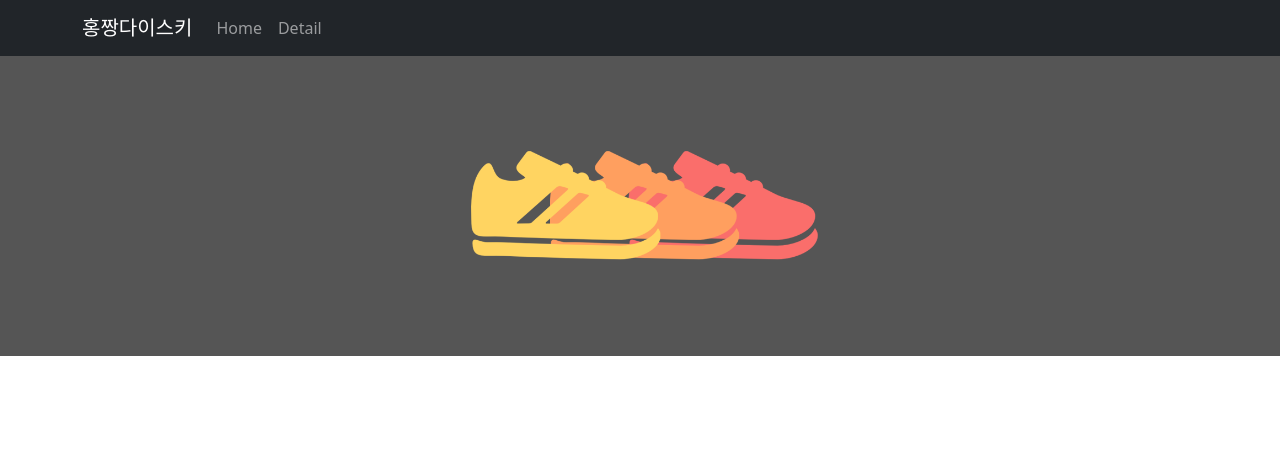
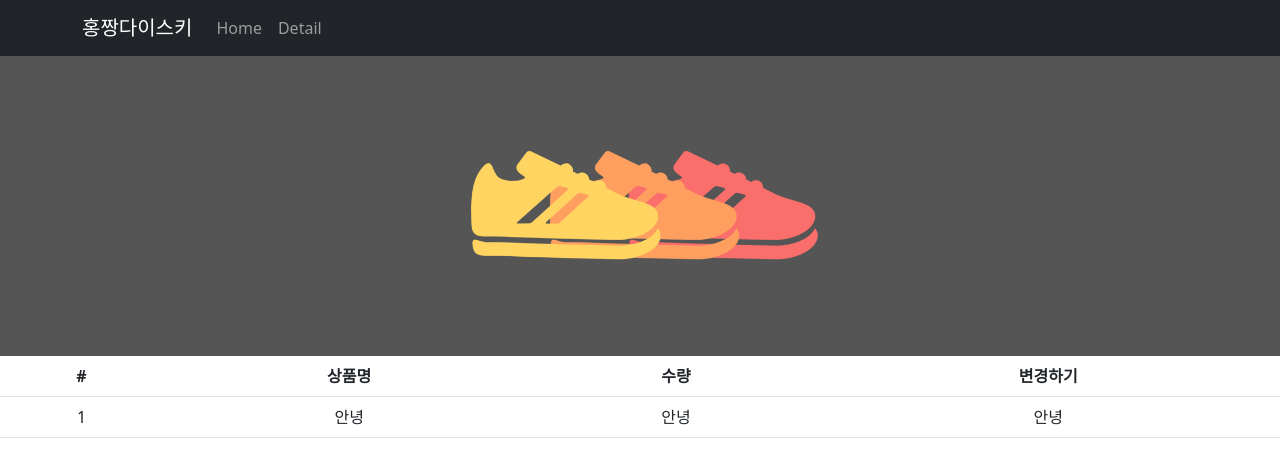
Before and after one commit to uonod1323/react2, a React (Create React App) app: page /cart in a window 1280 px wide. Before the commit this address had no page. Shown: the top 464 px of the page. Built offline with nearby package versions, Linux system fonts and the light colour scheme.

Commit message:
redux state추가

```diff
--- a/package.json
+++ b/package.json
@@ -3,6 +3,7 @@
   "version": "0.1.0",
   "private": true,
   "dependencies": {
+    "@reduxjs/toolkit": "^1.9.3",
     "@testing-library/jest-dom": "^5.16.5",
     "@testing-library/react": "^13.4.0",
     "@testing-library/user-event": "^13.5.0",
@@ -11,6 +12,7 @@
     "react": "^18.2.0",
     "react-bootstrap": "^2.7.2",
     "react-dom": "^18.2.0",
+    "react-redux": "^8.0.5",
     "react-router-dom": "^6.8.2",
     "react-scripts": "5.0.1",
     "styled-components": "^5.3.8",
--- a/src/App.js
+++ b/src/App.js
@@ -1,15 +1,18 @@
 import './App.css';
 import 'bootstrap/dist/css/bootstrap.min.css';
 import {Container, Nav, Navbar} from 'react-bootstrap';
-import { useState} from 'react';
+import { createContext, useState } from 'react';
 import data from './data.js'
 import { Routes, Route, Link, useNavigate, Outlet } from 'react-router-dom'
 import Detail from './routes/Detail.js'
+import Cart from './routes/Cart.js'
 import axios from 'axios'
 
 function App() {
 
   let [shoes, setShoes] = useState(data);
+  let [재고] = useState([10, 11, 12])
+
   let [btnClickNum, setBtnClickNum] = useState(1);
   let navigate = useNavigate();
 
@@ -59,7 +62,11 @@
               }}>더보기</button>
             </>
           } />
-          <Route path="/detail/:id" element={<Detail shoes={shoes}/>}/>
+          <Route path="/detail/:id" element={
+            <Detail shoes={shoes}/>
+          }/>
+
+          <Route path="/cart" element={<Cart/>}/>
 
           <Route path="/about"  element={<About/>}>
             <Route path="member"  element={<div>멤버임</div>}  />
--- a/src/index.js
+++ b/src/index.js
@@ -4,13 +4,17 @@
 import App from './App';
 import reportWebVitals from './reportWebVitals';
 import { BrowserRouter } from 'react-router-dom';
+import { Provider } from "react-redux";
+import store from './store.js'
 
 const root = ReactDOM.createRoot(document.getElementById('root'));
 root.render(
   <React.StrictMode>
-    <BrowserRouter>
-    <App />
-    </BrowserRouter>
+    <Provider store={store}>
+      <BrowserRouter>
+        <App />
+      </BrowserRouter>
+    </Provider>
   </React.StrictMode>
 );
 
--- /dev/null
+++ b/src/routes/Cart.js
@@ -0,0 +1,33 @@
+import { Table } from 'react-bootstrap';
+import { useSelector } from 'react-redux';
+
+function Cart(){
+
+    let state = useSelector((state)=>{return state})
+    console.log(state.stock);
+
+    return (
+        <div>
+            <Table>
+                <thead>
+                    <tr>
+                    <th>#</th>
+                    <th>상품명</th>
+                    <th>수량</th>
+                    <th>변경하기</th>
+                    </tr>
+                </thead>
+                <tbody>
+                    <tr>
+                    <td>1</td>
+                    <td>안녕</td>
+                    <td>안녕</td>
+                    <td>안녕</td>
+                    </tr>
+                </tbody>
+            </Table>
+        </div>
+    )
+}
+
+export default Cart;
--- a/src/routes/Detail.js
+++ b/src/routes/Detail.js
@@ -1,4 +1,4 @@
-import { useEffect, useState } from "react";
+import { useContext, useEffect, useState } from "react";
 import { useParams } from "react-router-dom";
 import { Nav } from 'react-bootstrap';
 
@@ -66,14 +66,13 @@
             <Nav.Link eventKey="link2">버튼2</Nav.Link>
           </Nav.Item>
         </Nav>
-        <TabContent 탭={탭} result={result}/>
+        <TabContent 탭={탭}/>
       </div>
     )
   }
 
-  function TabContent({탭, result}){
+  function TabContent({탭}){
 
-      console.log(result);
       let [fade, setFade] = useState('');
 
       useEffect(()=>{
@@ -85,7 +84,7 @@
       }, [탭])
 
       return <div className={`start ${fade}`}>
-        {[<div>{result}내용0</div>, <div>내용1</div>, <div>내용2</div>][탭]}
+        {[<div>내용0</div>, <div>내용1</div>, <div>내용2</div>][탭]}
       </div>
   }
 
--- /dev/null
+++ b/src/store.js
@@ -0,0 +1,18 @@
+import { configureStore, createSlice } from '@reduxjs/toolkit'
+
+let user = createSlice({
+    name : 'user',
+    initialState : 'kim'
+})
+
+let stock = createSlice({
+    name : 'stock',
+    initialState : [10,11,12]
+})
+
+export default configureStore({
+  reducer: {
+    user : user.reducer,
+    stock : stock.reducer
+   }
+})
```
Also changed, not shown: 1 other file (tests, documents, lock files or other folders).
